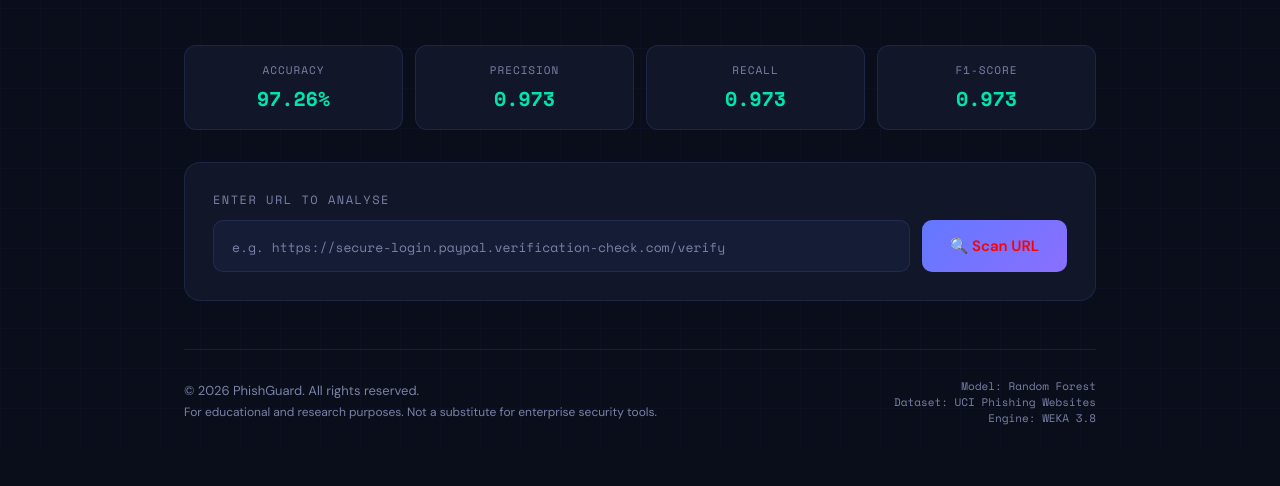
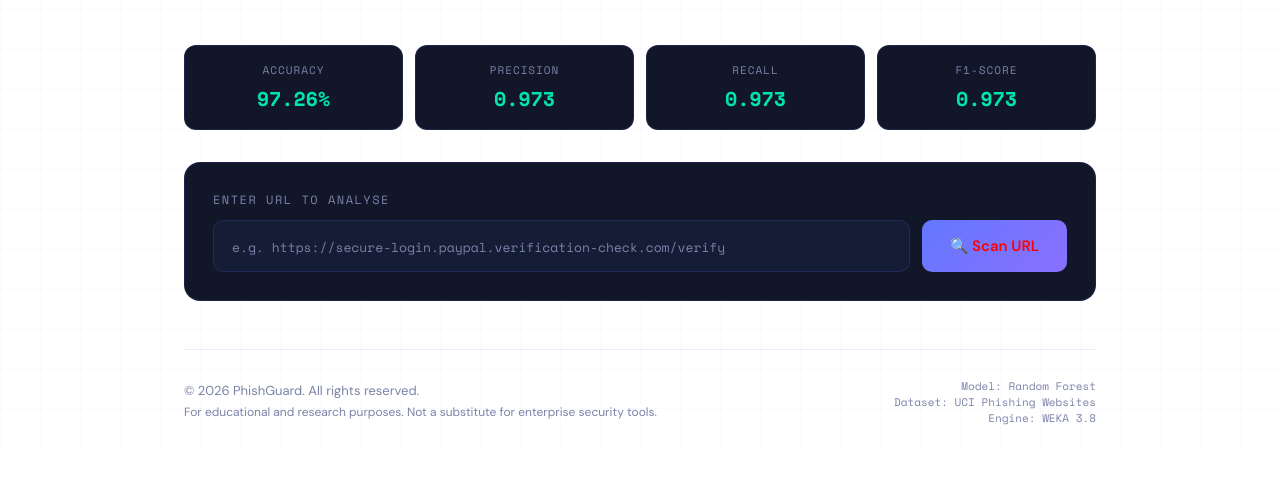
Before and after one commit to Acce016/phishguard, a website: page public/index.html in a window 1280 px wide. Shown: the part 352-838 px from the top of the page. Drawn offline with nearby package versions, Linux system fonts and the light colour scheme.

Commit message:
Update index.html

```diff
--- a/public/index.html
+++ b/public/index.html
@@ -23,7 +23,7 @@
   }
   * { margin: 0; padding: 0; box-sizing: border-box; }
   body {
-    background: var(--bg);
+    background: var(red);
     color: var(red);
     font-family: 'DM Sans', sans-serif;
     min-height: 100vh;
```
